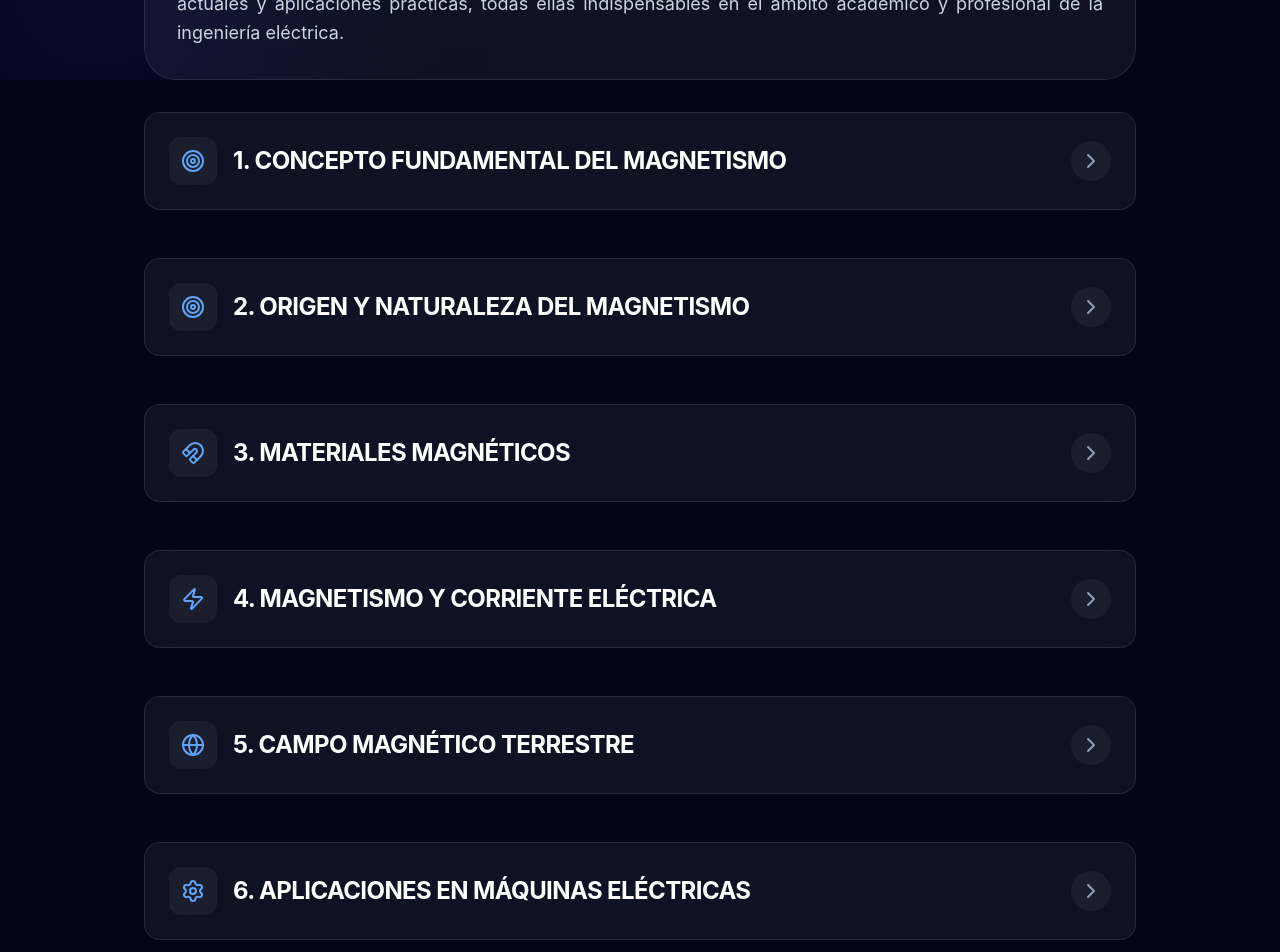
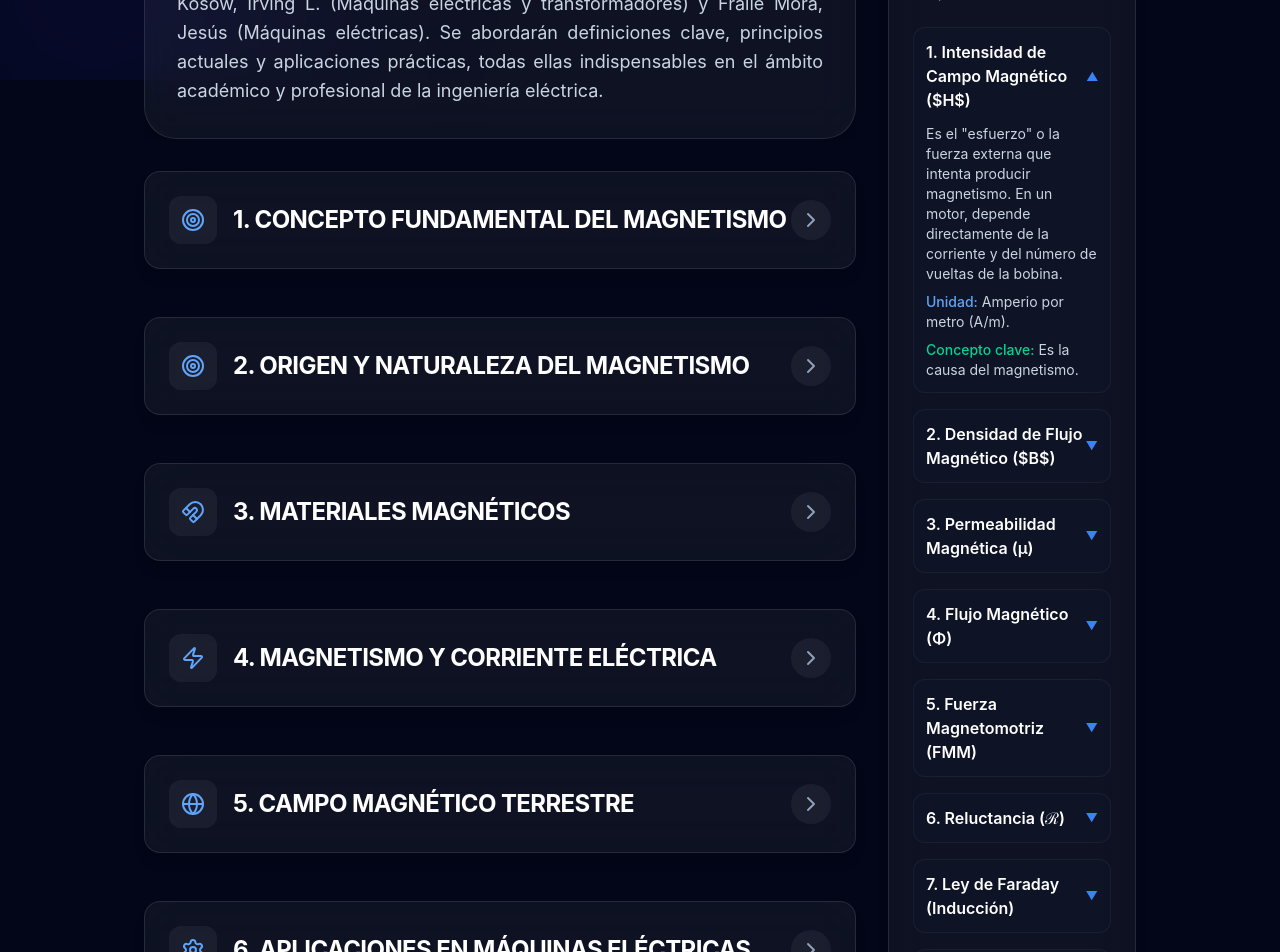
Before and after one commit to Eliseo20/tel-301, a React (Vite) app: page /#/magnetismo in a window 1280 px wide. Shown: the part 720-1672 px from the top of the page. Built offline with nearby package versions, Linux system fonts and the light colour scheme.

Commit message:
Añadir glosario lateral en MagnetismoView e implementar Aside en TopicLayout

```diff
--- a/src/components/TopicComponents.jsx
+++ b/src/components/TopicComponents.jsx
@@ -52,7 +52,7 @@ export const CollapsibleSection = ({ title, icon: Icon, children, defaultOpen =
   );
 };
 
-export const TopicLayout = ({ title, objective, unit = "Unidad 1: Fundamentos", onBack, children, calloutTitle, calloutText, calloutBadge }) => {
+export const TopicLayout = ({ title, objective, unit = "Unidad 1: Fundamentos", onBack, children, aside, calloutTitle, calloutText, calloutBadge }) => {
   const [isMenuOpen, setIsMenuOpen] = useState(false);
 
   const topics = [
@@ -203,9 +203,18 @@ export const TopicLayout = ({ title, objective, unit = "Unidad 1: Fundamentos",
         )}
 
         {/* Main Content Area */}
-        <main className="space-y-8">
-          {children}
-        </main>
+        <div className="flex flex-col lg:flex-row gap-8">
+          <main className="flex-1 space-y-8 min-w-0">
+            {children}
+          </main>
+          {aside && (
+            <aside className="lg:w-1/3 xl:w-1/4 shrink-0">
+              <div className="sticky top-8">
+                {aside}
+              </div>
+            </aside>
+          )}
+        </div>
 
         {/* Footer Callout */}
         <footer className="bg-gradient-to-r from-primary-600/20 to-indigo-600/20 p-[1px] rounded-[2.5rem] mt-16 shadow-2xl">
--- a/src/views/topics/MagnetismoView.jsx
+++ b/src/views/topics/MagnetismoView.jsx
@@ -3,11 +3,146 @@ import { BookOpen, Target, Magnet, Zap, Globe, Settings, Activity, ShieldAlert,
 import { TopicLayout, CollapsibleSection } from '../../components/TopicComponents';
 
 const MagnetismoView = ({ onBack }) => {
+  const glossaryAside = (
+    <div className="glass-morphism rounded-2xl p-6 border border-primary-500/20 shadow-xl space-y-6">
+      <div className="flex items-center gap-3 border-b border-white/10 pb-4">
+        <Magnet className="w-6 h-6 text-primary-400" />
+        <h3 className="text-xl font-bold text-white uppercase tracking-tighter">Glosario de Expresiones y Magnitudes Magnéticas</h3>
+      </div>
+      <p className="text-sm text-slate-400 italic">
+        Este glosario traduce el lenguaje matemático del texto a conceptos prácticos aplicables en el taller de máquinas eléctricas.
+      </p>
+
+      <div className="space-y-4">
+        {/* Item 1 */}
+        <details className="group border border-white/5 bg-slate-900/40 rounded-xl overflow-hidden cursor-pointer" open>
+          <summary className="font-semibold text-white p-3 flex justify-between items-center group-hover:bg-white/5 transition-colors">
+            1. Intensidad de Campo Magnético ($H$)
+            <span className="text-primary-500 group-open:rotate-180 transition-transform text-xs">▼</span>
+          </summary>
+          <div className="p-3 pt-0 text-sm text-slate-300 space-y-2">
+            <p>Es el "esfuerzo" o la fuerza externa que intenta producir magnetismo. En un motor, depende directamente de la corriente y del número de vueltas de la bobina.</p>
+            <p><span className="text-primary-400 font-medium">Unidad:</span> Amperio por metro (A/m).</p>
+            <p><span className="text-emerald-400 font-medium">Concepto clave:</span> Es la causa del magnetismo.</p>
+          </div>
+        </details>
+
+        {/* Item 2 */}
+        <details className="group border border-white/5 bg-slate-900/40 rounded-xl overflow-hidden cursor-pointer">
+          <summary className="font-semibold text-white p-3 flex justify-between items-center group-hover:bg-white/5 transition-colors">
+            2. Densidad de Flujo Magnético ($B$)
+            <span className="text-primary-500 group-open:rotate-180 transition-transform text-xs">▼</span>
+          </summary>
+          <div className="p-3 pt-0 text-sm text-slate-300 space-y-2">
+            <p>Representa cuántas "líneas de fuerza" pasan por un área determinada de un material (por ejemplo, a través del núcleo de un transformador).</p>
+            <p><span className="text-primary-400 font-medium">Unidad:</span> Tesla (T) o Gauss (Gs).</p>
+            <p><span className="text-indigo-400 font-medium">Relación:</span> <code className="bg-slate-800 px-1 rounded">B = μ · H</code></p>
+            <p><span className="text-emerald-400 font-medium">Concepto clave:</span> Es el efecto real del magnetismo en el material.</p>
+          </div>
+        </details>
+
+        {/* Item 3 */}
+        <details className="group border border-white/5 bg-slate-900/40 rounded-xl overflow-hidden cursor-pointer">
+          <summary className="font-semibold text-white p-3 flex justify-between items-center group-hover:bg-white/5 transition-colors">
+            3. Permeabilidad Magnética (μ)
+            <span className="text-primary-500 group-open:rotate-180 transition-transform text-xs">▼</span>
+          </summary>
+          <div className="p-3 pt-0 text-sm text-slate-300 space-y-2">
+            <p>Es la "facilidad" que ofrece un material para dejar pasar el flujo magnético.</p>
+            <ul className="list-disc pl-4 space-y-1">
+              <li><span className="text-white font-medium">Materiales Ferromagnéticos:</span> Tienen una μ muy alta (concentran el magnetismo).</li>
+              <li><span className="text-white font-medium">Vacío/Aire:</span> Tienen una μ₀ muy baja (el magnetismo se dispersa).</li>
+            </ul>
+            <p><span className="text-emerald-400 font-medium">Concepto clave:</span> Es como la "conductividad" pero para el magnetismo.</p>
+          </div>
+        </details>
+
+        {/* Item 4 */}
+        <details className="group border border-white/5 bg-slate-900/40 rounded-xl overflow-hidden cursor-pointer">
+          <summary className="font-semibold text-white p-3 flex justify-between items-center group-hover:bg-white/5 transition-colors">
+            4. Flujo Magnético (Φ)
+            <span className="text-primary-500 group-open:rotate-180 transition-transform text-xs">▼</span>
+          </summary>
+          <div className="p-3 pt-0 text-sm text-slate-300 space-y-2">
+            <p>Es la cantidad total de magnetismo que circula por un circuito magnético (como el núcleo de un motor).</p>
+            <p><span className="text-primary-400 font-medium">Unidad:</span> Weber (Wb).</p>
+            <p><span className="text-emerald-400 font-medium">Concepto clave:</span> Es el equivalente a la Corriente Eléctrica (I).</p>
+          </div>
+        </details>
+
+        {/* Item 5 */}
+        <details className="group border border-white/5 bg-slate-900/40 rounded-xl overflow-hidden cursor-pointer">
+          <summary className="font-semibold text-white p-3 flex justify-between items-center group-hover:bg-white/5 transition-colors">
+            5. Fuerza Magnetomotriz (FMM)
+            <span className="text-primary-500 group-open:rotate-180 transition-transform text-xs">▼</span>
+          </summary>
+          <div className="p-3 pt-0 text-sm text-slate-300 space-y-2">
+            <p>Es la capacidad de una bobina para producir flujo magnético. Se calcula multiplicando el número de espiras (N) por la corriente (I).</p>
+            <p><span className="text-indigo-400 font-medium">Fórmula:</span> <code className="bg-slate-800 px-1 rounded">FMM = N · I</code></p>
+            <p><span className="text-primary-400 font-medium">Unidad:</span> Amperio-vuelta (Av).</p>
+            <p><span className="text-emerald-400 font-medium">Concepto clave:</span> Es el equivalente al Voltaje (V).</p>
+          </div>
+        </details>
+
+        {/* Item 6 */}
+        <details className="group border border-white/5 bg-slate-900/40 rounded-xl overflow-hidden cursor-pointer">
+          <summary className="font-semibold text-white p-3 flex justify-between items-center group-hover:bg-white/5 transition-colors">
+            6. Reluctancia (ℛ)
+            <span className="text-primary-500 group-open:rotate-180 transition-transform text-xs">▼</span>
+          </summary>
+          <div className="p-3 pt-0 text-sm text-slate-300 space-y-2">
+            <p>Es la oposición que presenta un material al paso del flujo magnético. Un entrehierro (aire entre estator y rotor) tiene una reluctancia muy alta.</p>
+            <div className="space-y-1">
+              <span className="text-indigo-400 font-medium">Fórmula (Ley de Ohm Magnética):</span>
+              <p className="bg-slate-800 p-2 rounded text-center my-1"><code className="text-primary-300">FMM = Φ · ℛ</code></p>
+            </div>
+            <p><span className="text-emerald-400 font-medium">Concepto clave:</span> Es el equivalente a la Resistencia Eléctrica (R).</p>
+          </div>
+        </details>
+
+        {/* Item 7 */}
+        <details className="group border border-white/5 bg-slate-900/40 rounded-xl overflow-hidden cursor-pointer">
+          <summary className="font-semibold text-white p-3 flex justify-between items-center group-hover:bg-white/5 transition-colors">
+            7. Ley de Faraday (Inducción)
+            <span className="text-primary-500 group-open:rotate-180 transition-transform text-xs">▼</span>
+          </summary>
+          <div className="p-3 pt-0 text-sm text-slate-300 space-y-2">
+            <p>Explica cómo un campo magnético que cambia en el tiempo genera electricidad. Es la base de los generadores y transformadores.</p>
+            <div className="space-y-1">
+              <span className="text-indigo-400 font-medium">Fórmula:</span>
+              <p className="bg-slate-800 p-2 rounded text-center my-1"><code className="text-primary-300">ε = -dΦ/dt</code></p>
+            </div>
+            <p><span className="text-emerald-400 font-medium">Concepto clave:</span> Si mueves un imán cerca de un cable, generas voltaje (ε).</p>
+          </div>
+        </details>
+
+        {/* Item 8 */}
+        <details className="group border border-white/5 bg-slate-900/40 rounded-xl overflow-hidden cursor-pointer">
+          <summary className="font-semibold text-white p-3 flex justify-between items-center group-hover:bg-white/5 transition-colors">
+            8. Fuerza de Lorentz (F)
+            <span className="text-primary-500 group-open:rotate-180 transition-transform text-xs">▼</span>
+          </summary>
+          <div className="p-3 pt-0 text-sm text-slate-300 space-y-2">
+            <p>Explica por qué gira un motor. Es la fuerza que siente un cable con corriente cuando está dentro de un campo magnético.</p>
+            <div className="space-y-1">
+              <span className="text-indigo-400 font-medium">Fórmula:</span>
+              <p className="bg-slate-800 p-2 rounded text-center my-1"><code className="text-primary-300">F = q(v × B)</code></p>
+              <p className="text-xs text-center">o simplificado para cables:</p>
+              <p className="bg-slate-800 p-2 rounded text-center my-1"><code className="text-primary-300">F = B · I · L · sen(θ)</code></p>
+            </div>
+            <p><span className="text-emerald-400 font-medium">Concepto clave:</span> Corriente + Magnetismo = Movimiento.</p>
+          </div>
+        </details>
+      </div>
+    </div>
+  );
+
   return (
     <TopicLayout
       title="Magnetismo"
       objective="Desarrollar de manera exhaustiva el tema del magnetismo, con énfasis en conceptos, teorías, comportamiento de materiales y su relevancia en el mantenimiento de máquinas eléctricas."
       onBack={onBack}
+      aside={glossaryAside}
       calloutTitle="Introducción"
       calloutText="El magnetismo es un fenómeno físico fundamental que forma parte integral de la comprensión y operación de las máquinas eléctricas contemporáneas. Desde el punto de vista académico y técnico, el estudio del magnetismo constituye el pilar para entender múltiples procesos industriales y tecnológicos."
       calloutBadge="Teoría Fundamental"
```
